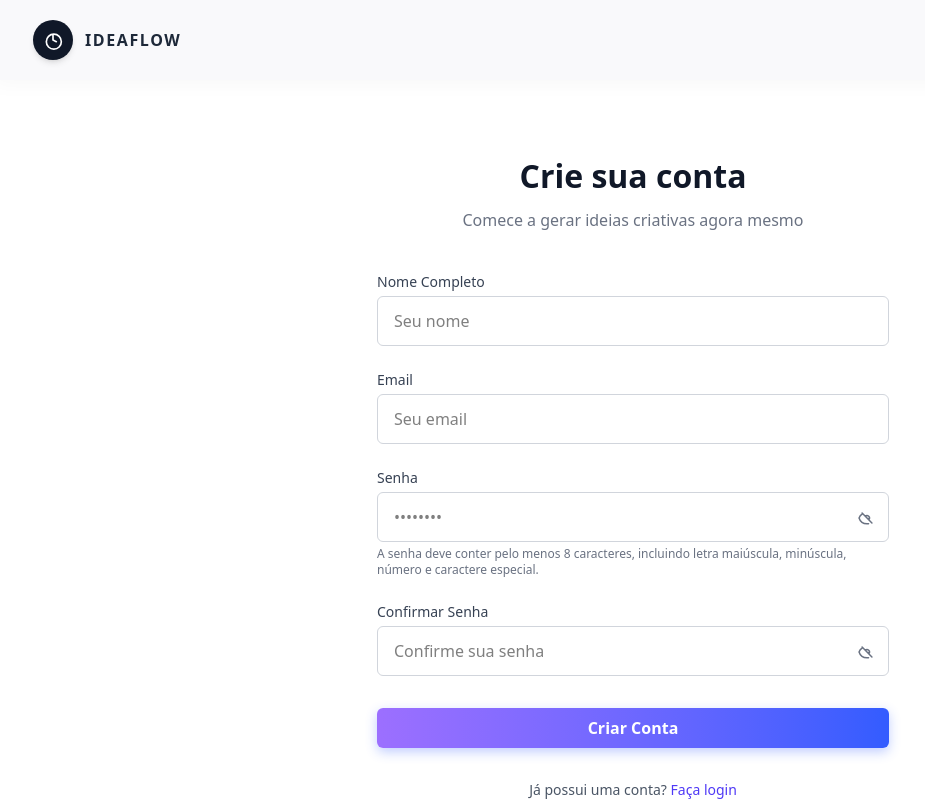
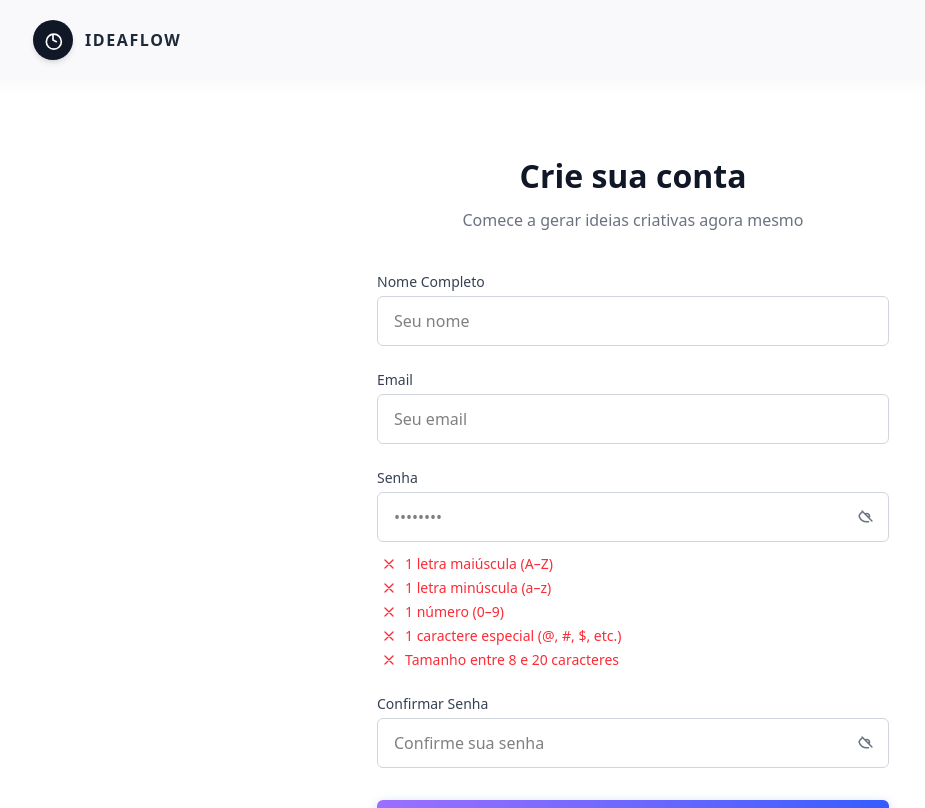
Before and after one commit to montreal-acelera-maker-squad02/projeto-gerador-ideias-frontend, a React (Vite) app: page /register in a window 1280 px wide. Shown: the top 808 px of the page, without its empty margins (7-932 px from the left). Built offline with nearby package versions, Linux system fonts and the light colour scheme.

Commit message:
feat:Requisitos para a criação de senha

```diff
--- a/src/components/Login/LoginForm.tsx
+++ b/src/components/Login/LoginForm.tsx
@@ -63,7 +63,7 @@ export const LoginForm: React.FC = () => {
         <button
           type="button"
           onClick={() => setShowPassword(!showPassword)}
-          className="absolute right-3 top-12.5 transform -translate-y-1/2 text-gray-500 hover:text-gray-700"
+          className="absolute right-3 top-12 transform -translate-y-1/2 text-gray-500 hover:text-gray-700"
         >
           {showPassword ? (
             <svg xmlns="http://www.w3.org/2000/svg" className="w-5 h-5" fill="none"
--- a/src/components/Register/RegisterForm.tsx
+++ b/src/components/Register/RegisterForm.tsx
@@ -21,11 +21,30 @@ export const RegisterForm: React.FC = () => {
   const [error, setError] = useState("");
   const [loading, setLoading] = useState(false);
 
+  const [validations, setValidations] = useState({
+    hasUpper: false,
+    hasLower: false,
+    hasNumber: false,
+    hasSpecial: false,
+    hasLength: false,
+  });
+
   useEffect(() => {
     if (emailFromURL) {
       setForm((prev) => ({ ...prev, email: emailFromURL }));
     }
   }, [emailFromURL]);
+
+  useEffect(() => {
+    const { password } = form;
+    setValidations({
+      hasUpper: /[A-Z]/.test(password),
+      hasLower: /[a-z]/.test(password),
+      hasNumber: /\d/.test(password),
+      hasSpecial: /[!@#$%^&*()_+\-=\[\]{};':"\\|,.<>\/?]/.test(password),
+      hasLength: password.length >= 8 && password.length <= 20,
+    });
+  }, [form.password]);
 
   const handleChange = (e: React.ChangeEvent<HTMLInputElement>) => {
     setForm({ ...form, [e.target.name]: e.target.value });
@@ -83,6 +102,37 @@ export const RegisterForm: React.FC = () => {
       setLoading(false);
     }
   };
+
+  const renderRule = (valid: boolean, text: string) => (
+    <li
+      className={`flex items-center gap-2 text-sm transition-all duration-200 ${
+        valid ? "text-green-600" : "text-red-500"
+      }`}
+    >
+      {valid ? (
+        <svg
+          className="w-4 h-4 shrink-0"
+          fill="none"
+          stroke="currentColor"
+          strokeWidth="2"
+          viewBox="0 0 24 24"
+        >
+          <path strokeLinecap="round" strokeLinejoin="round" d="M5 13l4 4L19 7" />
+        </svg>
+      ) : (
+        <svg
+          className="w-4 h-4 shrink-0"
+          fill="none"
+          stroke="currentColor"
+          strokeWidth="2"
+          viewBox="0 0 24 24"
+        >
+          <path strokeLinecap="round" strokeLinejoin="round" d="M6 18L18 6M6 6l12 12" />
+        </svg>
+      )}
+      {text}
+    </li>
+  );
 
   return (
     <section className="w-full flex flex-col items-center justify-center py-28 px-6">
@@ -144,7 +194,7 @@ export const RegisterForm: React.FC = () => {
             <button
               type="button"
               onClick={() => setShowPassword(!showPassword)}
-              className="absolute right-3 top-12.5 -translate-y-1/2 text-gray-500 hover:text-gray-700"
+              className="absolute right-3 top-12 -translate-y-1/2 text-gray-500 hover:text-gray-700"
             >
               {showPassword ? (
                 <svg
@@ -189,10 +239,14 @@ export const RegisterForm: React.FC = () => {
                 </svg>
               )}
             </button>
-            <p className="text-xs text-gray-500 mt-1">
-              A senha deve conter pelo menos 8 caracteres, incluindo letra
-              maiúscula, minúscula, número e caractere especial.
-            </p>
+
+            <ul className="mt-3 space-y-1 pl-1">
+              {renderRule(validations.hasUpper, "1 letra maiúscula (A–Z)")}
+              {renderRule(validations.hasLower, "1 letra minúscula (a–z)")}
+              {renderRule(validations.hasNumber, "1 número (0–9)")}
+              {renderRule(validations.hasSpecial, "1 caractere especial (@, #, $, etc.)")}
+              {renderRule(validations.hasLength, "Tamanho entre 8 e 20 caracteres")}
+            </ul>
           </div>
 
           {/* Confirmar senha */}
@@ -212,7 +266,7 @@ export const RegisterForm: React.FC = () => {
             <button
               type="button"
               onClick={() => setShowConfirmPassword(!showConfirmPassword)}
-              className="absolute right-3 top-12.5 -translate-y-1/2 text-gray-500 hover:text-gray-700"
+              className="absolute right-3 top-12 -translate-y-1/2 text-gray-500 hover:text-gray-700"
             >
               {showConfirmPassword ? (
                 <svg
@@ -294,7 +348,7 @@ export const RegisterForm: React.FC = () => {
             onClick={() => navigate("/")}
             className="text-gray-500 hover:text-gray-700 text-sm"
           >
-            ← Voltar à página inicial
+             Voltar à página inicial
           </button>
         </div>
       </div>
```
